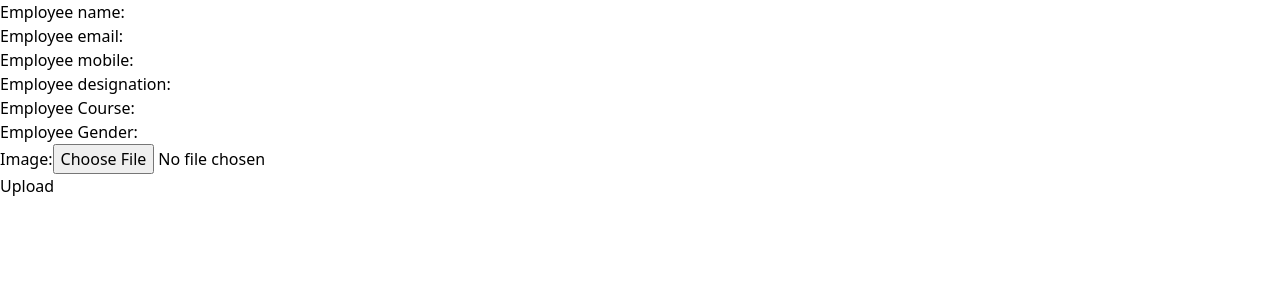
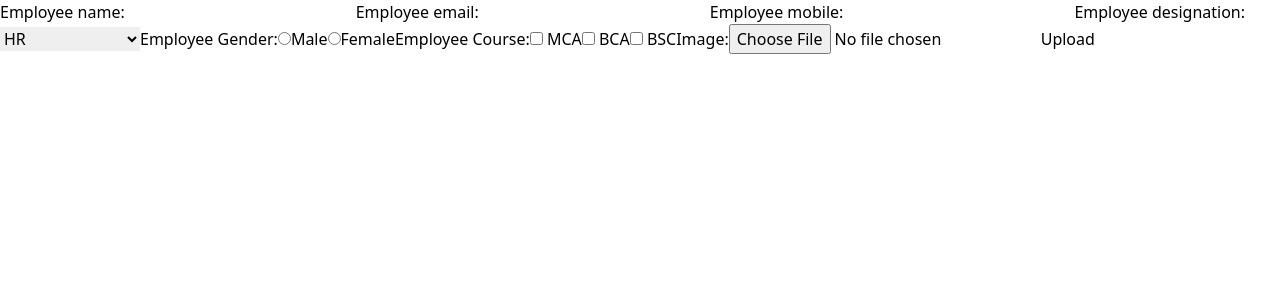
Before and after one commit to Prajwal-H-Rao/MERN_Test, a React (Vite) app in the folder frontend/: page /upload in a window 1280 px wide. Shown: the top 300 px of the page. Built offline with nearby package versions, Linux system fonts and the light colour scheme.

Commit message:
upto spec with check and upload to database

```diff
--- a/frontend/src/pages/Upload.jsx
+++ b/frontend/src/pages/Upload.jsx
@@ -1,16 +1,16 @@
 // src/ImageUpload.js
-import React, { useState } from 'react';
-import axios from 'axios';
+import React, { useState } from "react";
+import axios from "axios";
 
 const Upload = () => {
-  const [data,setData]=useState({
-    name:"",
-    email:"",
-    mobile:"",
-    designation:"",
-    gender:"",
-    course:""
-  })
+  const [data, setData] = useState({
+    name: "",
+    email: "",
+    mobile: "",
+    designation: "",
+    gender: "",
+    course: "",
+  });
   const [image, setImage] = useState(null);
 
   const handleImageChange = (e) => {
@@ -21,19 +21,23 @@ const Upload = () => {
     e.preventDefault();
 
     const formData = {
-        data:data,
-        image,image
-    }
+      data: data,
+      image: image,
+    };
 
     try {
-      const response = await axios.post('http://localhost:5000/upload', formData, {
-        headers: {
-          'Content-Type': 'multipart/form-data',
-        },
-      });
+      const response = await axios.post(
+        "http://localhost:5000/upload",
+        formData,
+        {
+          headers: {
+            "Content-Type": "multipart/form-data",
+          },
+        }
+      );
       alert(response.data);
     } catch (error) {
-      alert('Error uploading file: ' + error.response.data);
+      alert("Error uploading file: " + error.response.data);
     }
   };
 
@@ -44,56 +48,92 @@ const Upload = () => {
         <input
           type="text"
           value={data.name}
-          onChange={(e) => setData({...data,name:e.target.value})}
+          onChange={(e) => setData({ ...data, name: e.target.value })}
           required
         />
       </label>
-      <br />
+
       <label>
         Employee email:
-        <input type='text'
+        <input
+          type="text"
           value={data.email}
-          onChange={(e) => setData({...data,email:e.target.value})}
+          onChange={(e) => setData({ ...data, email: e.target.value })}
           required
         />
       </label>
-      <br />
+
       <label>
         Employee mobile:
-        <input type='text'
+        <input
+          type="text"
           value={data.mobile}
-          onChange={(e) => setData({...data,mobile:e.target.value})}
+          onChange={(e) => setData({ ...data, mobile: e.target.value })}
           required
         />
       </label>
-      <br />
+
       <label>
         Employee designation:
-        <input type='text'
+        <select
+          type="text"
           value={data.designation}
-          onChange={(e) => setData({...data,designation:e.target.value})}
+          onChange={(e) => setData({ ...data, designation: e.target.value })}
           required
+        >
+          <option disabled>select an option</option>
+          <option value="HR">HR</option>
+          <option value="Manager">Manager</option>
+          <option value="sales">Sales</option>
+        </select>
+      </label>
+
+      <label>
+        Employee Gender:
+        <input
+          type="radio"
+          value="M"
+          onChange={(e) => setData({ ...data, gender: e.target.value })}
+          checked={data.gender === "M"}
         />
+        Male
+        <input
+          type="radio"
+          value="F"
+          onChange={(e) => setData({ ...data, gender: e.target.value })}
+          checked={data.gender === "F"}
+        />
+        Female
       </label>
-      <br />
+
       <label>
         Employee Course:
-        <input type='text'
-          value={data.course}
-          onChange={(e) => setData({...data,course:e.target.value})}
+        <input
+          type="checkbox"
+          value="MCA"
+          checked={data.course === "MCA"}
+          onChange={(e) => setData({ ...data, course: e.target.value })}
           required
-        />
+        />{" "}
+        MCA
+        <input
+          type="checkbox"
+          value="BCA"
+          checked={data.course === "BCA"}
+          onChange={(e) => setData({ ...data, course: e.target.value })}
+          required
+        />{" "}
+        BCA
+        <input
+          type="checkbox"
+          value="BSC"
+          checked={data.course === "BSC"}
+          onChange={(e) => setData({ ...data, course: e.target.value })}
+          required
+        />{" "}
+        BSC
       </label>
-      <br />
-      <label>
-        Employee Gender:
-        <input type='text'
-          value={data.gender}
-          onChange={(e) => setData({...data,gender:e.target.value})}
-          required
-        />
-      </label>
-      <br />
+
       <label>
         Image:
         <input
@@ -103,7 +143,7 @@ const Upload = () => {
           required
         />
       </label>
-      <br />
+
       <button type="submit">Upload</button>
     </form>
   );
```
Also changed, not shown: 2 other files (tests, documents, lock files or other folders).
